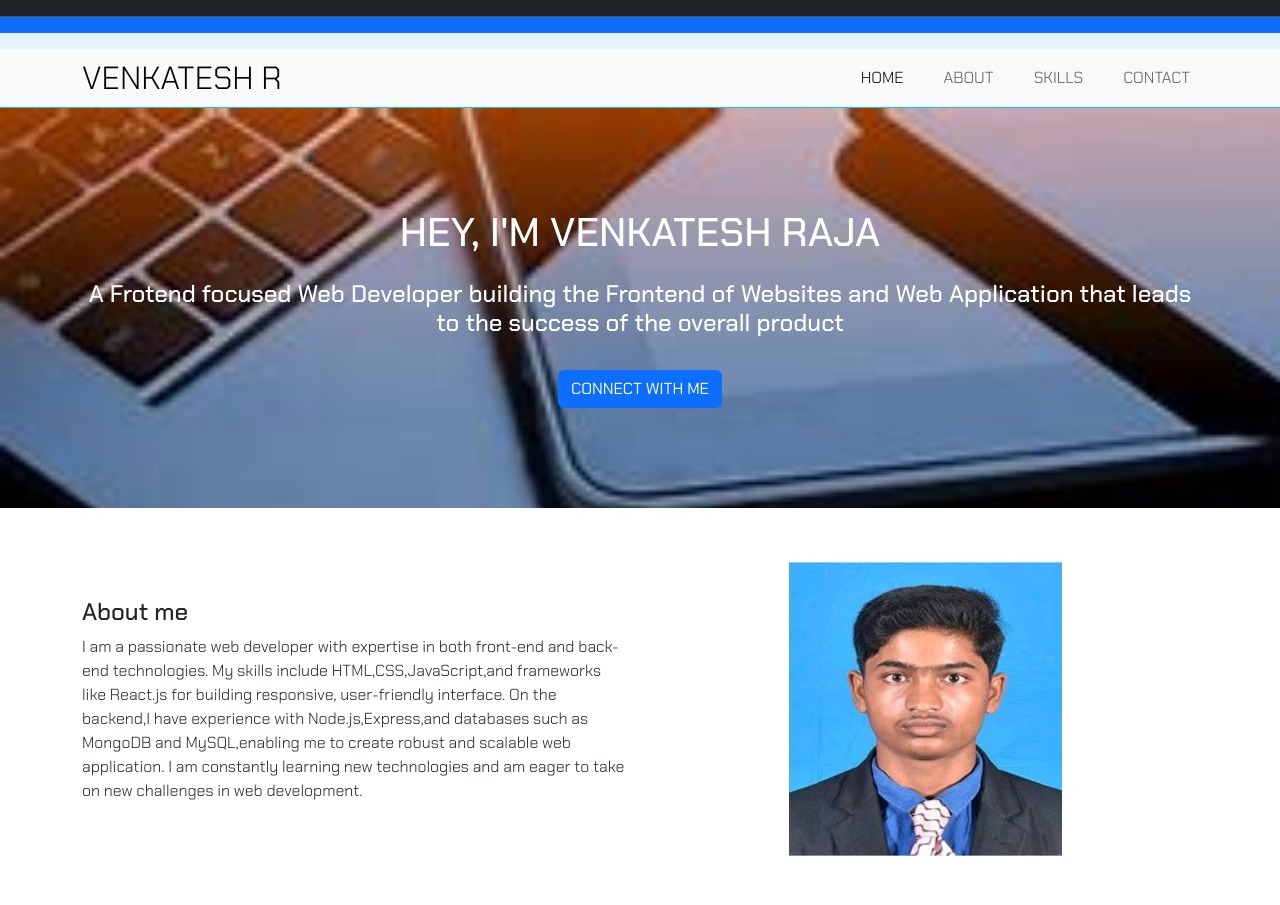
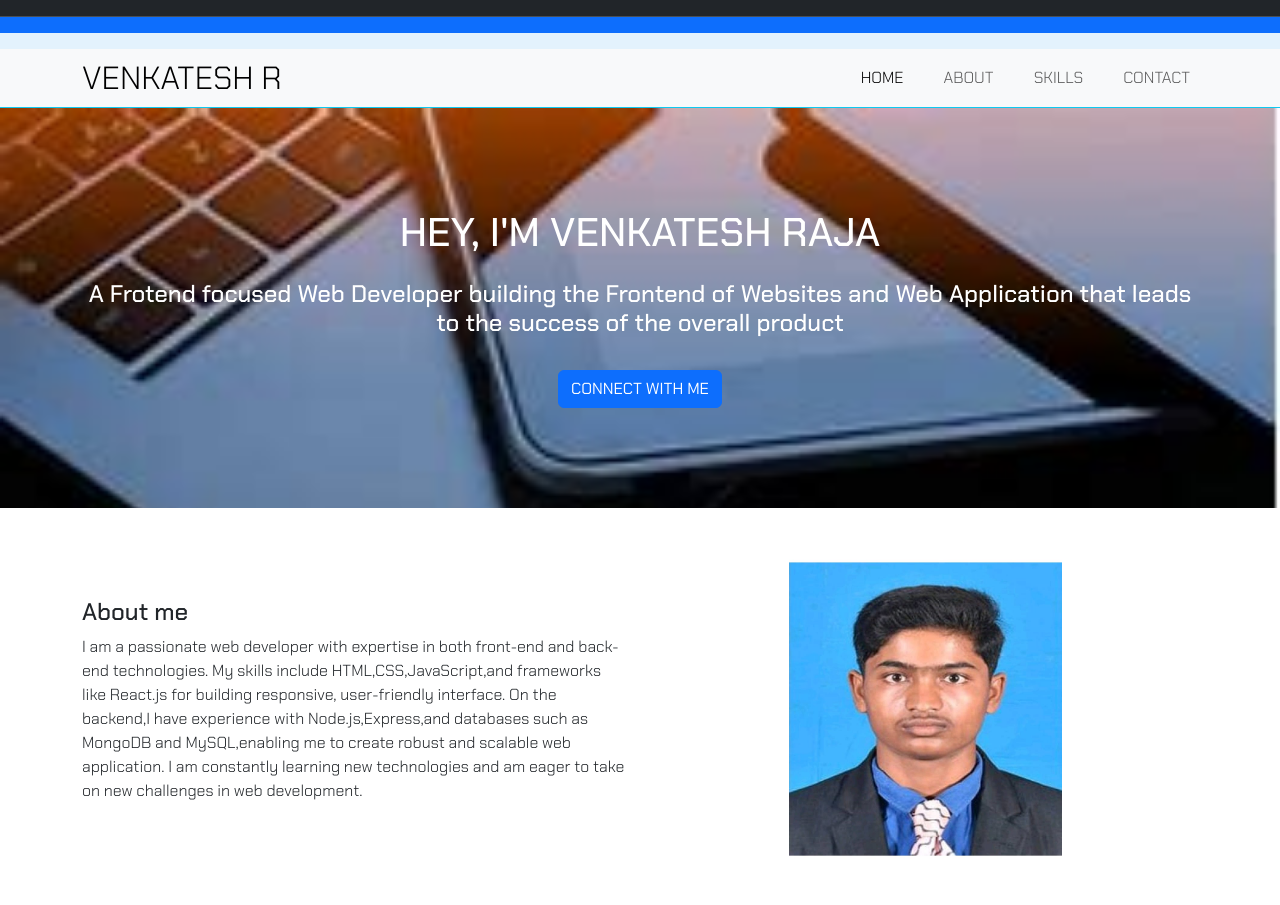
Before and after one commit to Venkat24r/Venkatesh-portfolio, a plain HTML site: page index.html in a window 1280 px wide. Shown: the top 905 px of the page. Drawn offline with nearby package versions, Linux system fonts and the light colour scheme; a web font is replaced by a local one.

Commit message:
Update style.css

```diff
--- a/style.css
+++ b/style.css
@@ -5,7 +5,7 @@
   }
 .banner{
     background-image: url(./OIP\ \(1\).jpg);
-    background-size: 1400px;
+    background-size: 100%;
     background-repeat: no-repeat;
     padding: 100px 10px;
 
```
